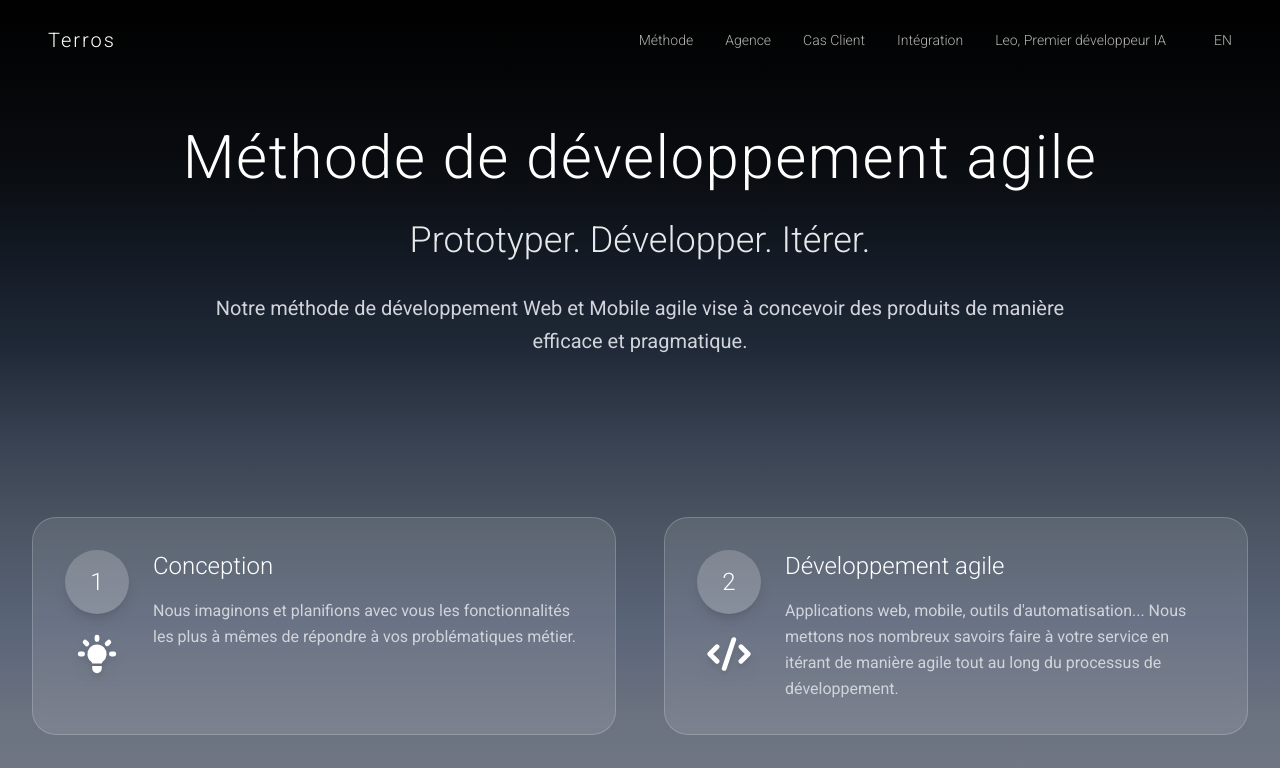
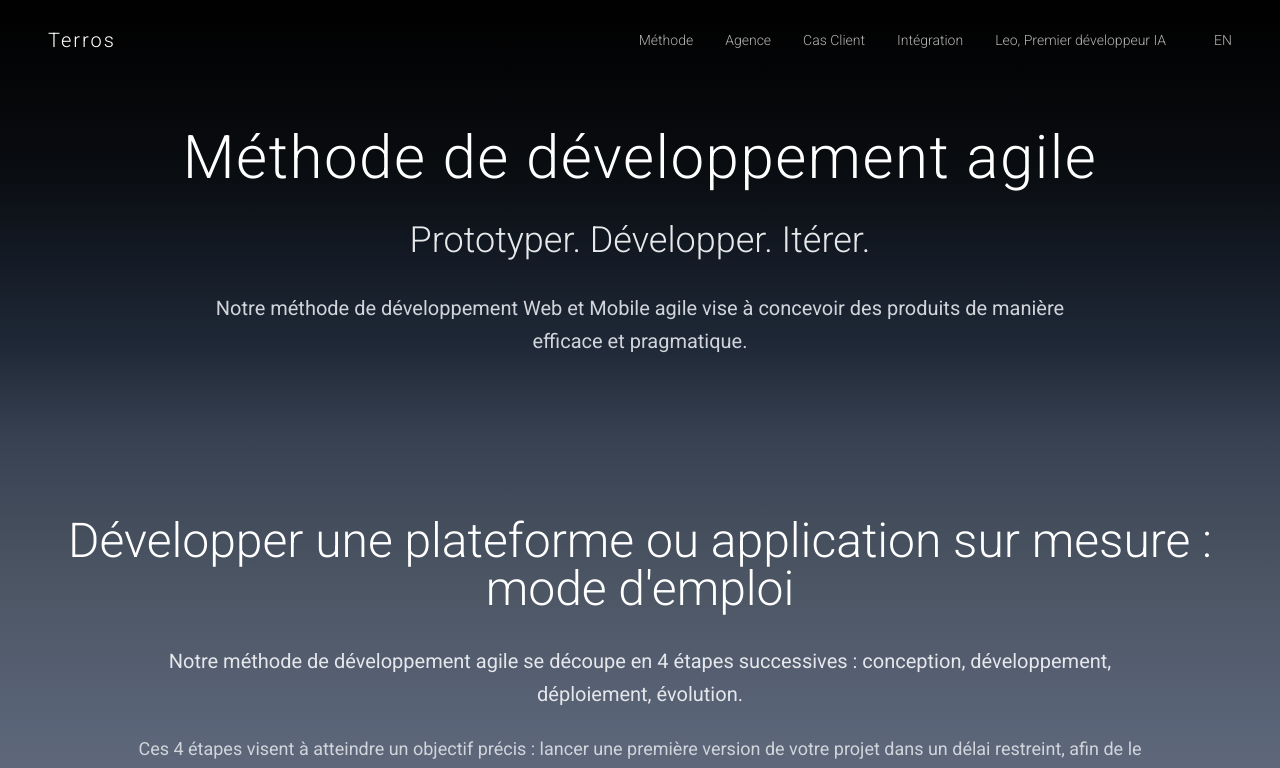
Before and after one commit to charlotteforte/test11, a React (Vite) app: page /method in a window 1280 px wide. Shown: the top 768 px of the page. Built offline with nearby package versions, Linux system fonts and the light colour scheme.

Commit message:
helloleo: feat: add descriptive text section to method page with agile development overview

```diff
--- a/src/pages/MethodPage.tsx
+++ b/src/pages/MethodPage.tsx
@@ -60,6 +60,23 @@ const MethodPage = () => {
       {/* Method Steps Section */}
       <section className="py-20" style={{ background: 'linear-gradient(180deg, #374151 0%, #4b5563 15%, #5a6478 30%, #6b7280 45%, #737a85 60%, #7a8189 75%, #898F9B 85%, #9ba1ab 100%)' }}>
         <div className="max-w-7xl mx-auto px-4 sm:px-6 lg:px-8">
+          <motion.div
+            className="text-center mb-16"
+            initial={{ opacity: 0, y: 30 }}
+            whileInView={{ opacity: 1, y: 0 }}
+            transition={{ duration: 0.8 }}
+            viewport={{ once: true }}
+          >
+            <h2 className="text-4xl md:text-5xl font-light text-white mb-8">
+              Développer une plateforme ou application sur mesure : mode d'emploi
+            </h2>
+            <p className="text-xl text-gray-200 max-w-5xl mx-auto leading-relaxed mb-6">
+              Notre méthode de développement agile se découpe en 4 étapes successives : conception, développement, déploiement, évolution.
+            </p>
+            <p className="text-lg text-gray-300 max-w-5xl mx-auto leading-relaxed">
+              Ces 4 étapes visent à atteindre un objectif précis : lancer une première version de votre projet dans un délai restreint, afin de le confronter dès que possible à vos utilisateurs cibles et mettre à profit leurs retours pour itérer efficacement sur le produit.
+            </p>
+          </motion.div>
           <div className="grid grid-cols-1 md:grid-cols-2 gap-12">
             {steps.map((step, index) => {
               const accentColors = [
```
